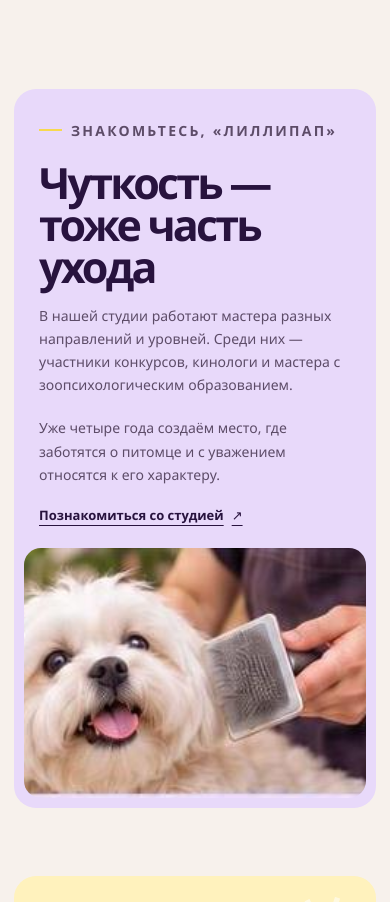
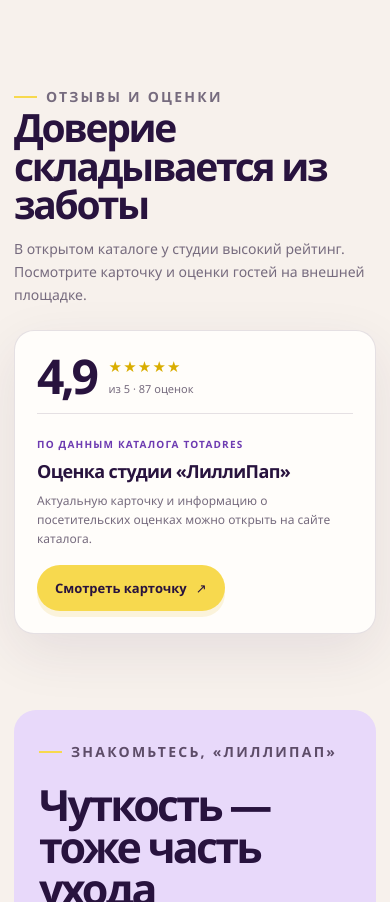
Before and after one commit to elis1980likuy-sketch/lillipap-site, a plain HTML site: page index.html in a window 390 px wide. Shown: the part 2692-3594 px from the top of the page. Drawn offline with Linux system fonts and the light colour scheme.

Commit message:
Add files via upload

```diff
--- a/index.html
+++ b/index.html
@@ -15,6 +15,7 @@
       <nav class="nav-links" id="main-nav" aria-label="Главная навигация">
         <a href="#services">Услуги</a>
         <a href="#gallery">Наши гости</a>
+        <a href="#reviews">Отзывы</a>
         <a href="#about">О студии</a>
         <a href="#contacts">Контакты</a>
       </nav>
@@ -93,6 +94,29 @@
       </div>
     </section>
 
+    <section class="reviews" id="reviews">
+      <div class="wrap">
+        <div class="section-heading">
+          <p class="eyebrow">Отзывы и оценки</p>
+          <h2>Доверие складывается из заботы</h2>
+          <p>В открытом каталоге у студии высокий рейтинг. Посмотрите карточку и оценки гостей на внешней площадке.</p>
+        </div>
+        <div class="review-panel">
+          <div class="review-score" aria-label="Рейтинг 4,9 из 5">
+            <strong>4,9</strong>
+            <span class="review-stars" aria-hidden="true">★★★★★</span>
+            <small>из 5 · 87 оценок</small>
+          </div>
+          <div class="review-details">
+            <span class="review-source">По данным каталога Totadres</span>
+            <h3>Оценка студии «ЛиллиПап»</h3>
+            <p>Актуальную карточку и информацию о посетительских оценках можно открыть на сайте каталога.</p>
+          </div>
+          <a class="button" href="https://totadres.ru/novosibirsk/org/lillipap/5413656" target="_blank" rel="noopener noreferrer">Смотреть карточку <span aria-hidden="true">↗</span></a>
+        </div>
+      </div>
+    </section>
+
     <section class="about" id="about">
       <div class="wrap">
         <div class="about-card">
--- a/styles.css
+++ b/styles.css
@@ -83,6 +83,15 @@
     .gallery-card:hover img { transform: scale(1.045); }
     .gallery-card::after { position: absolute; inset: 50% 0 0; content: ""; background: linear-gradient(0deg, rgba(29,12,41,.54), transparent); }
     .gallery-label { position: absolute; bottom: 18px; left: 19px; z-index: 1; color: white; font-size: 13px; font-weight: 800; }
+    .reviews { padding-top: 18px; }
+    .review-panel { padding: 28px 32px; display: grid; grid-template-columns: 150px 1fr auto; align-items: center; gap: 28px; border: 1px solid var(--line); border-radius: 24px; background: var(--paper); box-shadow: var(--shadow); }
+    .review-score { min-height: 120px; display: flex; flex-direction: column; align-items: flex-start; justify-content: center; padding-right: 25px; border-right: 1px solid var(--line); }
+    .review-score strong { font-size: 56px; line-height: .95; letter-spacing: -.07em; }
+    .review-stars { margin-top: 8px; color: #d9ad00; font-size: 17px; letter-spacing: .08em; }
+    .review-score small { margin-top: 5px; color: var(--muted); font-size: 11px; }
+    .review-source { display: inline-block; margin-bottom: 8px; color: var(--purple); font-size: 10px; font-weight: 900; text-transform: uppercase; letter-spacing: .12em; }
+    .review-details h3 { margin-bottom: 8px; font-size: 20px; letter-spacing: -.035em; }
+    .review-details p { max-width: 500px; margin: 0; color: var(--muted); font-size: 13px; line-height: 1.6; }
     .about { padding-top: 30px; }
     .about-card { display: grid; grid-template-columns: .92fr 1.08fr; overflow: hidden; border-radius: 30px; background: var(--lilac); }
     .about-copy { padding: clamp(32px, 5vw, 66px); display: flex; flex-direction: column; justify-content: center; }
@@ -121,6 +130,9 @@
       .service-card { min-height: 225px; }
       .service-icon { margin-bottom: 20px; }
       .gallery-card, .gallery-card img { min-height: 260px; }
+      .review-panel { grid-template-columns: 125px 1fr; gap: 20px; }
+      .review-panel > .button { grid-column: 2; justify-self: start; }
+      .review-score { min-height: 110px; padding-right: 18px; }
     }
     @media (max-width: 650px) {
       html { scroll-padding-top: 75px; }
@@ -172,6 +184,15 @@
       .gallery-card img { min-height: 190px; }
       .gallery-card:first-child img { min-height: 250px; }
       .gallery-label { bottom: 12px; left: 13px; font-size: 11px; }
+      .reviews { padding-top: 0; }
+      .review-panel { grid-template-columns: 1fr; gap: 17px; padding: 22px; border-radius: 20px; }
+      .review-panel > .button { grid-column: 1; }
+      .review-score { min-height: 0; display: grid; grid-template-columns: auto auto; justify-content: start; align-items: center; column-gap: 13px; padding: 0 0 14px; border-right: 0; border-bottom: 1px solid var(--line); }
+      .review-score strong { grid-row: span 2; font-size: 48px; }
+      .review-stars { margin-top: 0; font-size: 15px; }
+      .review-score small { margin-top: 0; }
+      .review-details h3 { font-size: 18px; }
+      .review-details p { font-size: 12px; }
       .about { padding-top: 8px; }
       .about-card { grid-template-columns: 1fr; border-radius: 22px; }
       .about-copy { padding: 30px 25px 24px; }
```
Also changed, not shown: 1 other file.
